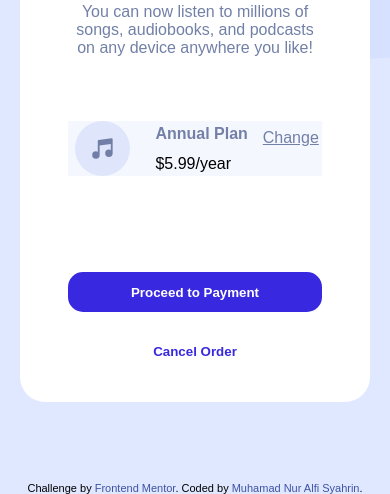
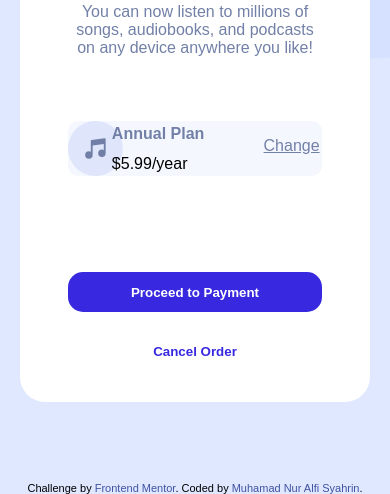
Before and after one commit to TahoeBoelat/order-summary, a plain HTML site: page index.html in a window 390 px wide. Shown: the part 378-872 px from the top of the page. Drawn offline with Linux system fonts and the light colour scheme.

Commit message:
Update style.css

```diff
--- a/style.css
+++ b/style.css
@@ -19,7 +19,7 @@ body {
 }
 .container {
   background: url(./img/illustration-hero.svg) #fff no-repeat;
-  width: 350px;
+  width: 375px;
   height: 700px;
   margin-top: 5rem;
   margin-left: auto;
@@ -64,6 +64,7 @@ body {
 .annual-section {
   height: 55px;
   background-color: hsl(225, 100%, 98%);
+  border-radius: 10px;
 }
 /* Desktop style */
 /* Jargon and title */
@@ -82,9 +83,14 @@ body {
   display: flex;
   justify-content: space-between;
 }
+.annual-plan {
+  margin-left: -1rem;
+}
 .music-icon {
-  margin-left: 1.5rem;
   margin-right: -4rem;
+}
+.annual-plan {
+  margin-left: 2rem;
 }
 .annual-title {
   margin-top: 0.25rem;
@@ -94,8 +100,9 @@ body {
   margin-top: 0.75rem;
 }
 .annual-change {
-  margin-top: 0.5rem;
-  margin-right: 1.5rem;
+  margin-top: 1rem;
+  margin-left: 0.75rem;
+  margin-right: 0.15rem;
 }
 /* Button section */
 .button-container {
@@ -124,12 +131,15 @@ body {
 }
 /* Mobile style */
 @media only screen and (min-width: 375px) and (max-width: 825px) {
+  .container {
+    width: 350px;
+  }
   /* Annual section */
-  .music-icon {
-    margin-left: 0.45rem;
-    margin-right: 0.65rem;
+  .annual-plan {
+    margin-right: -1rem;
   }
   .annual-change {
-    margin-right: 0.2rem;
+    margin-left: 0.4rem;
+    margin-top: 1rem;
   }
 }
```
